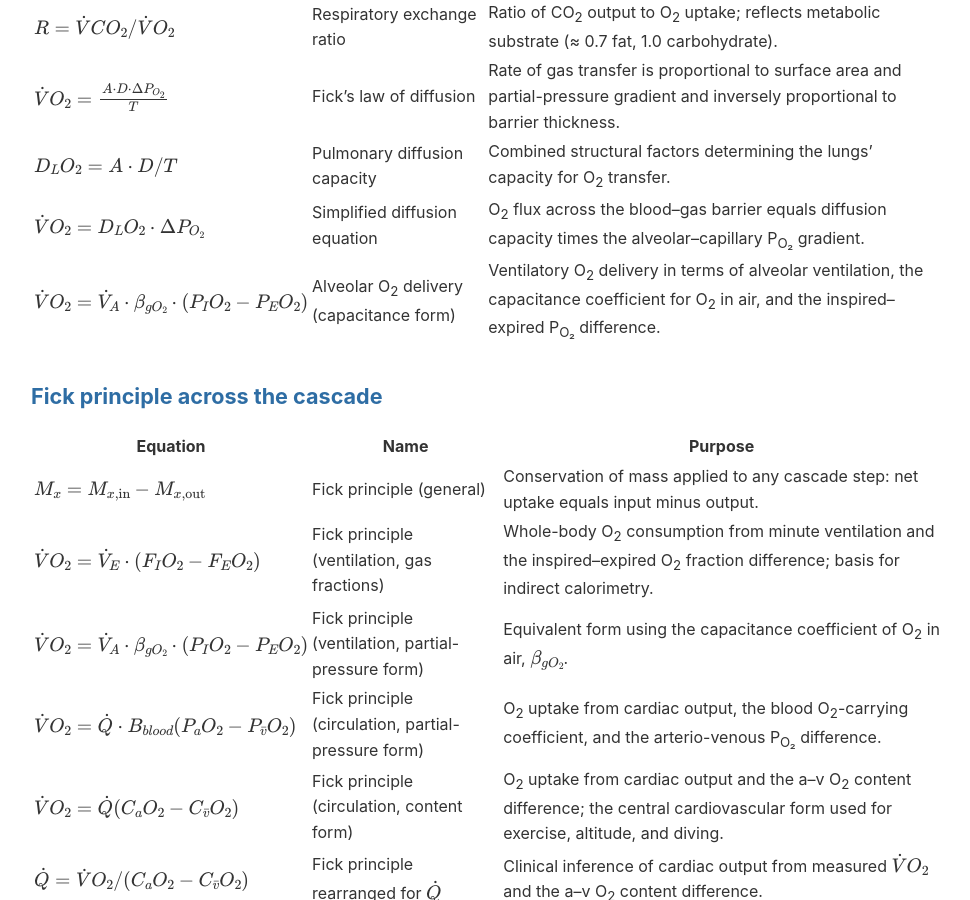
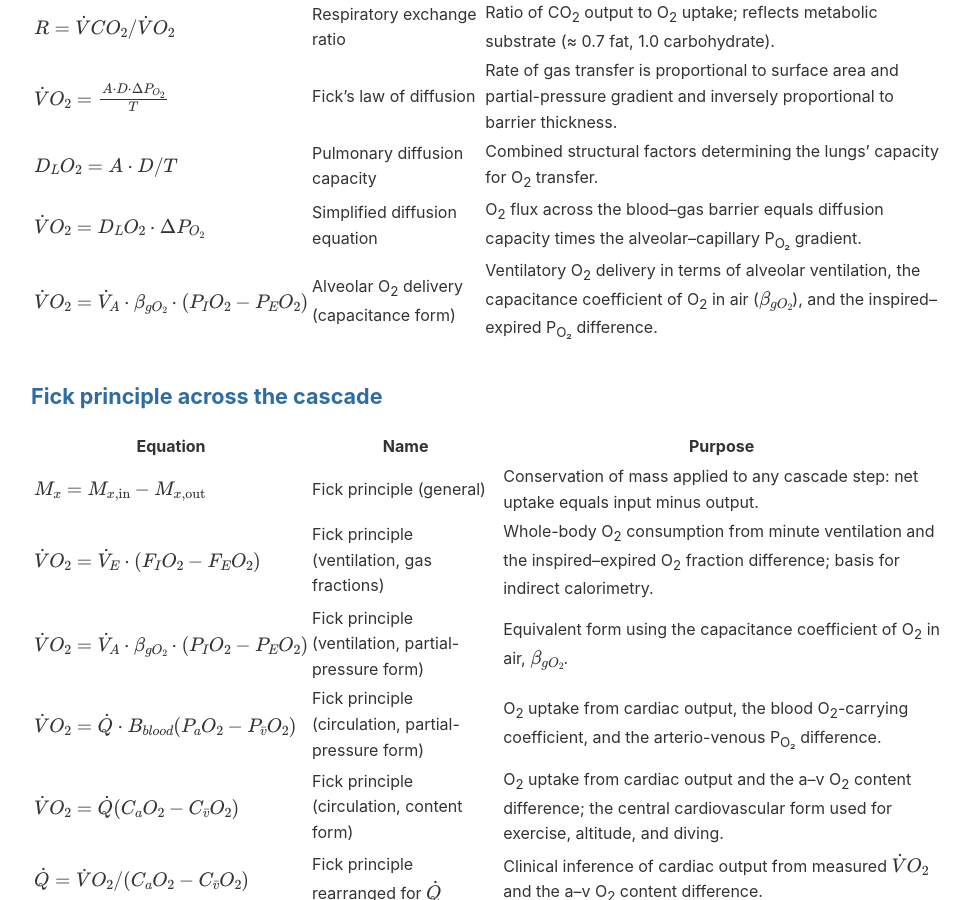
Before and after one commit to MADaley/E183_ExercisePhysiology, a Jekyll site: the page built from equations-oxygen-cascade.md, in a window 1280 px wide and 900 px high, scrolled down 1461 px. Shown: the whole window, without its empty margins (153-1123 px from the left). Built offline with Jekyll 4.4.1, drawn with Linux system fonts in a browser that asks for light colours.

Commit message:
Make capacitance-coefficient description consistent across rows
Both ventilation-based VO2 equations now describe the coefficient
with identical wording ("the capacitance coefficient of O2 in
air") and both reference the symbol beta_gO2 in the purpose text.

Co-Authored-By: Claude Opus 4.7 <noreply@anthropic.com>

```diff
--- a/equations-oxygen-cascade.md
+++ b/equations-oxygen-cascade.md
@@ -41,7 +41,7 @@ A consolidated reference of the equations used across Weeks 1–4 for gas exchan
 | $\dot{V}O\_2 = \frac{A \cdot D \cdot \Delta P\_{O\_2}}{T}$ | Fick's law of diffusion | Rate of gas transfer is proportional to surface area and partial-pressure gradient and inversely proportional to barrier thickness. |
 | $D\_LO\_2 = A \cdot D / T$ | Pulmonary diffusion capacity | Combined structural factors determining the lungs' capacity for O<sub>2</sub> transfer. |
 | $\dot{V}O\_2 = D\_LO\_2 \cdot \Delta P\_{O\_2}$ | Simplified diffusion equation | O<sub>2</sub> flux across the blood–gas barrier equals diffusion capacity times the alveolar–capillary P<sub>O₂</sub> gradient. |
-| $\dot{V}O\_2 = \dot{V}\_A \cdot \beta\_{gO\_2} \cdot (P\_IO\_2 - P\_EO\_2)$ | Alveolar O<sub>2</sub> delivery (capacitance form) | Ventilatory O<sub>2</sub> delivery in terms of alveolar ventilation, the capacitance coefficient for O<sub>2</sub> in air, and the inspired–expired P<sub>O₂</sub> difference. |
+| $\dot{V}O\_2 = \dot{V}\_A \cdot \beta\_{gO\_2} \cdot (P\_IO\_2 - P\_EO\_2)$ | Alveolar O<sub>2</sub> delivery (capacitance form) | Ventilatory O<sub>2</sub> delivery in terms of alveolar ventilation, the capacitance coefficient of O<sub>2</sub> in air ($\beta\_{gO\_2}$), and the inspired–expired P<sub>O₂</sub> difference. |
 
 ## Fick principle across the cascade
 
```
